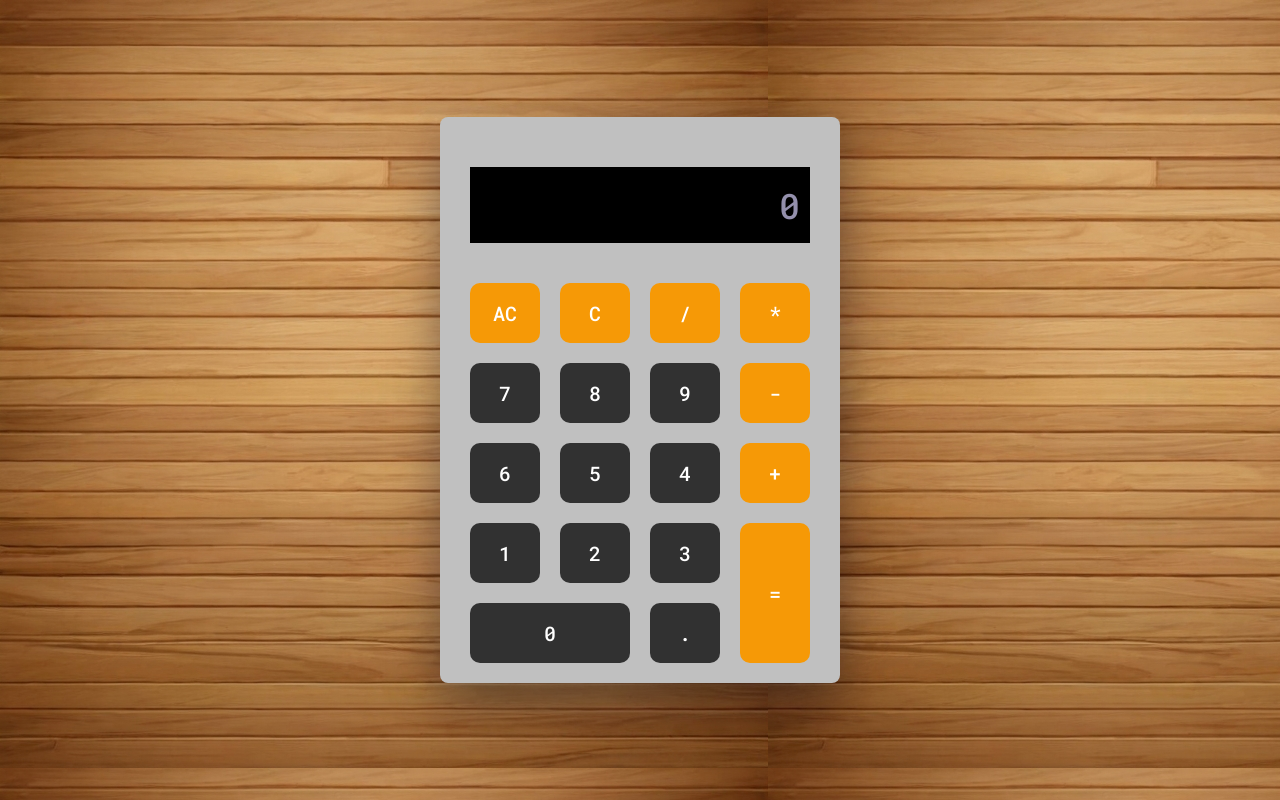
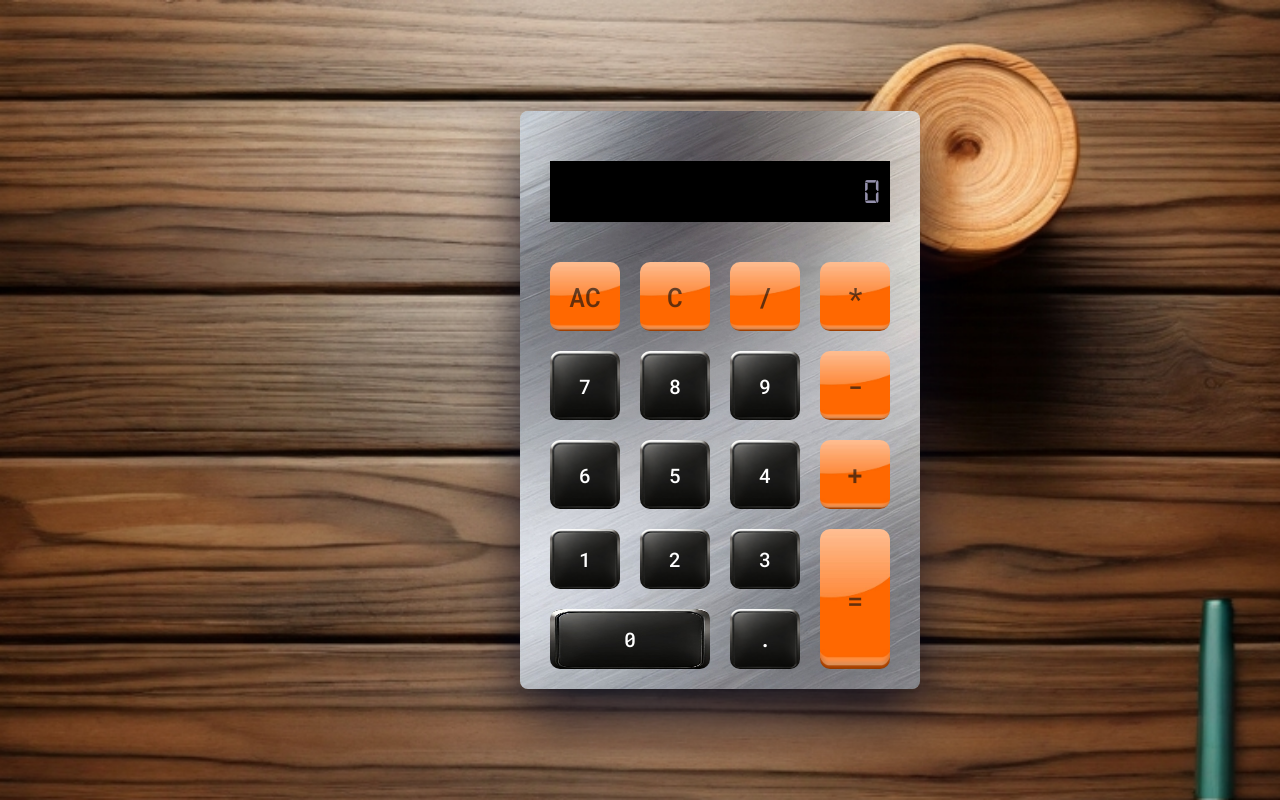
Before and after one commit to smkun/Calculator, a plain HTML site: page index.html in a window 1280 px wide. Drawn offline with Linux system fonts and the light colour scheme.

Commit message:
updated css

```diff
--- a/css/calc.css
+++ b/css/calc.css
@@ -2,40 +2,51 @@
     padding: 0;
     margin: 0;
     box-sizing: border-box;
-    font-family: "Roboto Mono", monospace;
+    outline: none;
+    font-family: "Roboto Mono", monospace, sans-serif;
+}
+@font-face {
+    font-family: "digital-7";
+    src: url("/assets/digital-7-webfont.woff2") format("woff2"),
+        url("/assets/digital-7-webfont.woff") format("woff"),
+        url("/assets/digital-7.ttf") format("truetype");
+    font-weight: normal;
+    font-style: normal;
 }
 body {
     height: 100vh;
-    background-image: url(/assets/woodBg.jpg);
+    background-image: url("/assets/deskBg.jpg");
+    background-size: cover;
+    background-repeat: no-repeat;
 }
 .calculator {
     width: 400px;
-    background-color: silver;
+    background-image: url("/assets/aluminumBg.jpg");
     padding: 50px 30px 20px 30px;
     position: absolute;
-    transform: translate(-50%, -50%);
+    transform: translate(-30%, -50%);
     top: 50%;
     left: 50%;
     border-radius: 8px;
-    box-shadow: 0 20px 50px rgba(0, 5, 24, 0.4);
+    box-shadow: 0 30px 60px rgba(0, 5, 24, 0.8);
 }
 .display {
     background-color: black;
     width: 100%;
 }
 .display input {
+    font-family: "digital-7";
     width: 100%;
     padding: 15px 10px;
     text-align: right;
     border: none;
     background-color: transparent;
-    color: #ffffff;
+    color: #e3e2ec;
     font-size: 35px;
 }
 .display input::placeholder {
     color: #9490ac;
 }
-
 .buttons {
     display: grid;
     grid-template-columns: repeat(4, 1fr);
@@ -51,31 +62,37 @@
     border-radius: 5px;
     border-radius: 10px;
 }
-
 button#equal {
     grid-row: span 2;
-
 }
 button#zero {
     grid-column: span 2;
 }
-
 .operation-button {
-    background-color: #f69906;
+    background-image: url("/assets/orngButton.png");
+    background-size: 150% 150%;
+    background-repeat: no-repeat;
+    background-position: center;
+    display: flex;
+    justify-content: center;
+    align-items: center;
+    color: #131212a8;
+    font-style: bold;
+    font-size: 20pt;
+    /* background-color: #f69906; */
 }
-
 .operation-button:hover {
-    background-color: #eef606db;
+    background-color: #f6aa06db;
 }
-
 .digit-button {
-    background-color: #313131;
+    background-image: url("/assets/blkButton.png");
+    background-size: 170% 170%;
+    background-repeat: no-repeat;
+    background-position: center;
+    display: flex;
+    justify-content: center;
+    align-items: center;
 }
-
 .digit-button:hover {
     background-color: #313131a8;
 }
-
-  .main {
-    margin-top: 10%;
-  }
```
Also changed, not shown: assets/aluminumBg.jpg (added), assets/blkButton.png (added), assets/deskBg.jpg (added), assets/digital-7-webfont.woff (added), assets/digital-7-webfont.woff2 (added), assets/digital-7.ttf (added), assets/orngButton.png (added), assets/woodBg.jpg (deleted). Lines whose indentation alone changed are shown as unchanged.
